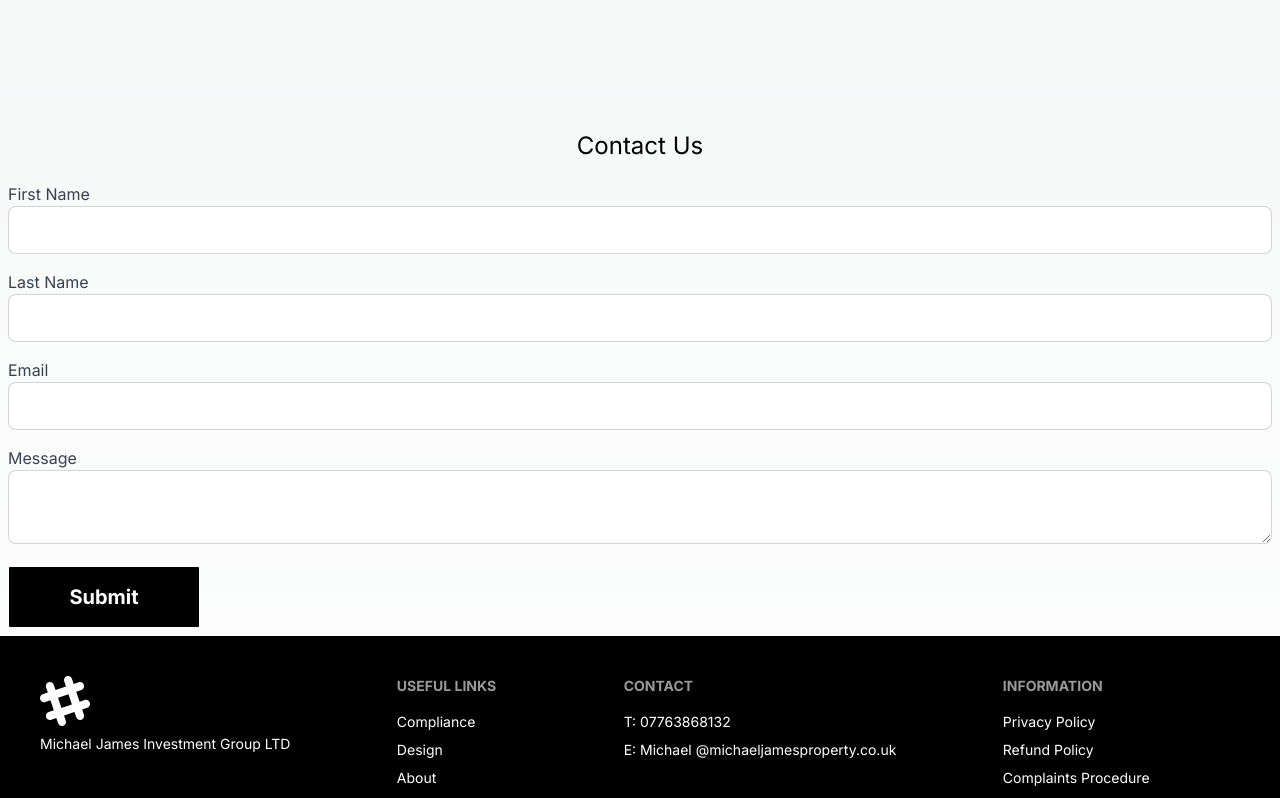
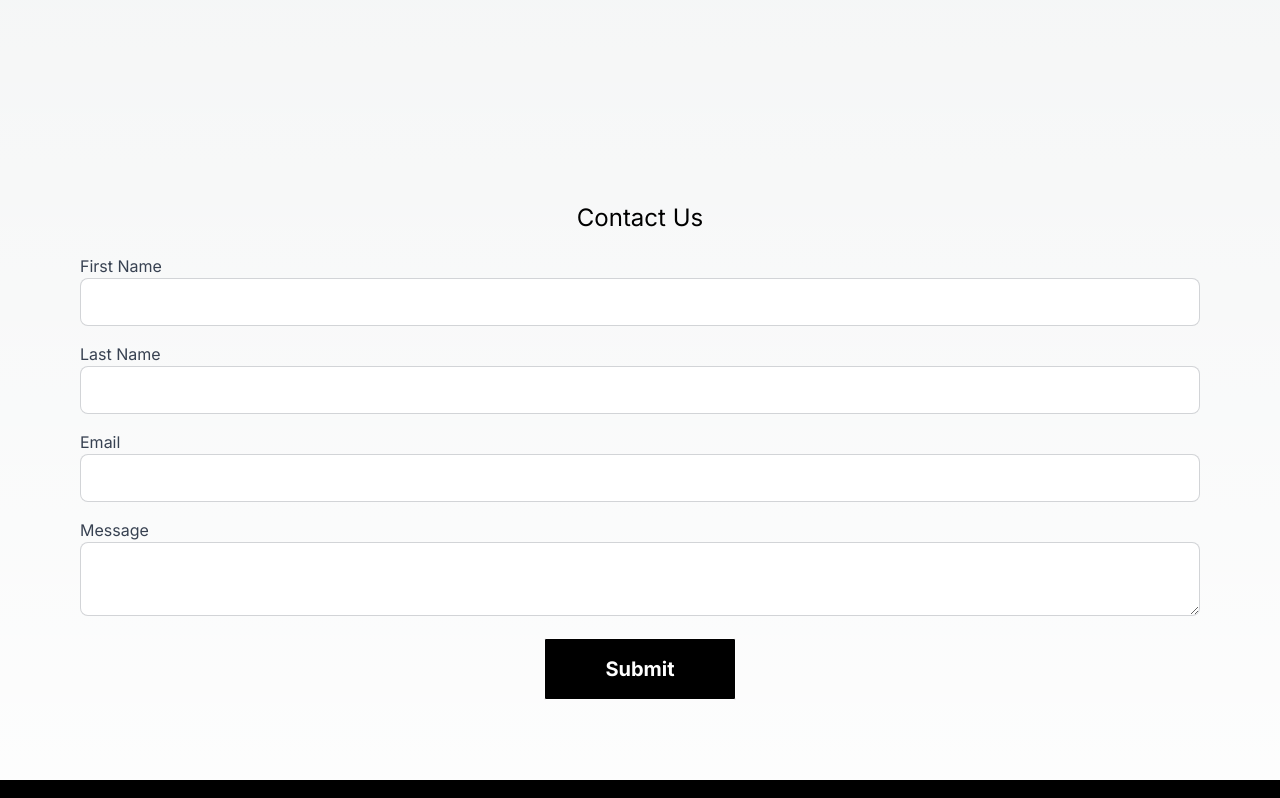
Before and after one commit to shar27/michaeljames, a Next.js app: page / in a window 1280 px wide. Shown: the part 3280-4078 px from the top of the page. Built offline with nearby package versions, Linux system fonts and the light colour scheme.

Commit message:
Update ContactForm.jsx

```diff
--- a/src/app/components/ContactForm.jsx
+++ b/src/app/components/ContactForm.jsx
@@ -70,9 +70,9 @@ function ContactForm() {
   };
 
   return (
-    <div className="p-2">
+    <div className="p-2 lg:p-20">
       <h1 className="text-2xl mb-5 text-center">Contact Us</h1>
-      <form onSubmit={handleSubmit}>
+      <form onSubmit={handleSubmit} className="">
         <div className="mb-4">
           <label className="block text-gray-700">First Name</label>
           <input
@@ -115,10 +115,13 @@ function ContactForm() {
             className="textarea textarea-bordered w-full"
             required
           ></textarea>
+
         </div>
+        <section className="flex justify-center">
         <button type="submit" className="w-full lg:w-48 p-4 text-xl
         text-white
         bg-black border border-white font-bold rounded-sm">Submit</button>
+        </section>
       </form>
       {successMessage && <p className="mt-5 text-green-500">{successMessage}</p>}
       {errorMessage && <p className="mt-5 text-red-500">{errorMessage}</p>}
```
